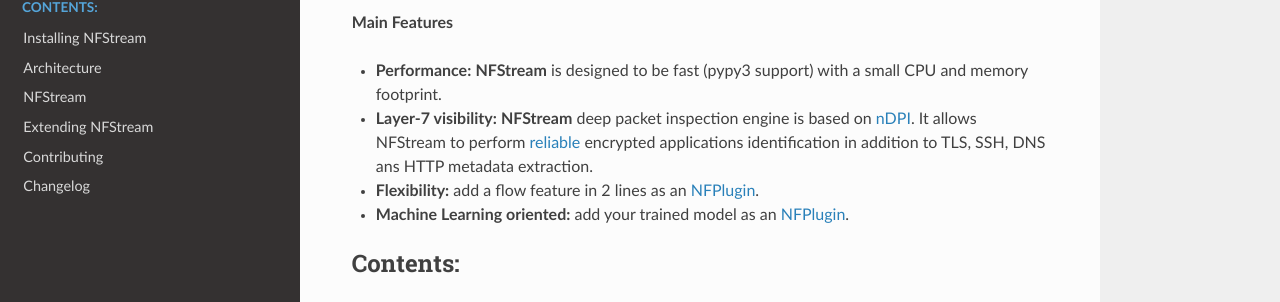
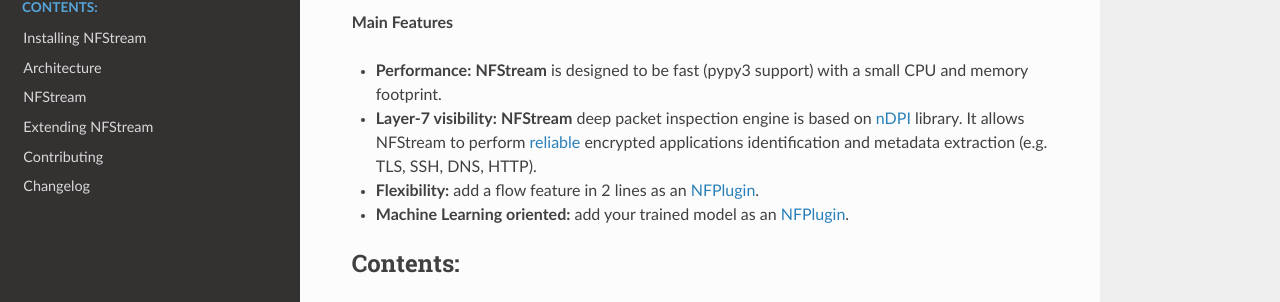
Before and after one commit to nfstream/nfstream, a Sphinx documentation site: the page built from docs/source/index.rst, in a window 1280 px wide and 1333 px high. Shown: the part 197-499 px from the top of the window. Built offline with Sphinx 7.4.7 and the Read the Docs theme 2.0.0, drawn with Linux system fonts in a browser that asks for light colours.

Commit message:
Fix typos.

```diff
--- a/README.rst
+++ b/README.rst
@@ -28,7 +28,7 @@
 **Main Features**
 
 * **Performance:** **NFStream** is designed to be fast (pypy3 support) with a small CPU and memory footprint.
-* **Layer-7 visibility:** **NFStream** deep packet inspection engine is based on nDPI_. It allows NFStream to perform reliable_ encrypted applications identification in addition to  TLS, SSH, DNS ans HTTP metadata extraction.
+* **Layer-7 visibility:** **NFStream** deep packet inspection engine is based on nDPI_ library. It allows NFStream to perform reliable_ encrypted applications identification and metadata extraction (e.g. TLS, SSH, DNS, HTTP).
 * **Flexibility:** add a flow feature in 2 lines as an NFPlugin_.
 * **Machine Learning oriented:** add your trained model as an NFPlugin_.
 
--- a/docs/source/index.rst
+++ b/docs/source/index.rst
@@ -12,7 +12,7 @@
 **Main Features**
 
 * **Performance:** **NFStream** is designed to be fast (pypy3 support) with a small CPU and memory footprint.
-* **Layer-7 visibility:** **NFStream** deep packet inspection engine is based on nDPI_. It allows NFStream to perform reliable_ encrypted applications identification in addition to  TLS, SSH, DNS ans HTTP metadata extraction.
+* **Layer-7 visibility:** **NFStream** deep packet inspection engine is based on nDPI_ library. It allows NFStream to perform reliable_ encrypted applications identification and metadata extraction (e.g. TLS, SSH, DNS, HTTP).
 * **Flexibility:** add a flow feature in 2 lines as an NFPlugin_.
 * **Machine Learning oriented:** add your trained model as an NFPlugin_.
 
```
